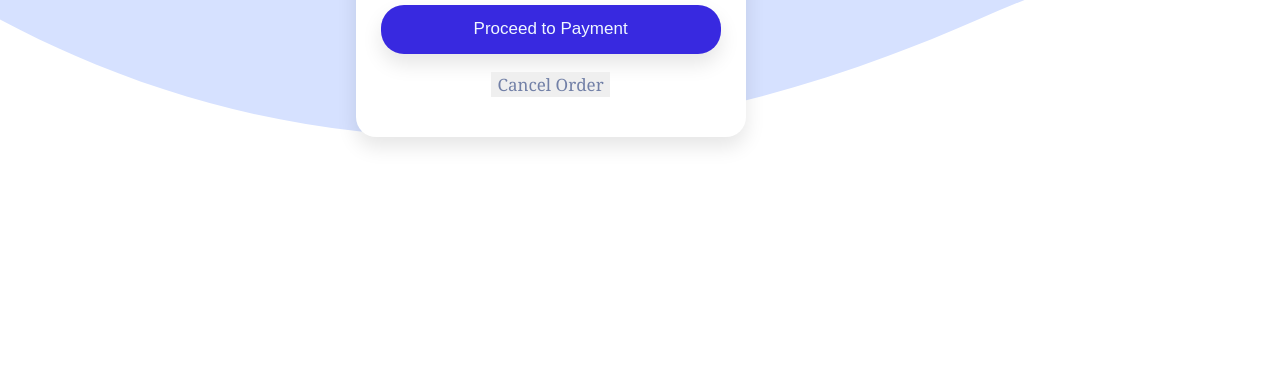
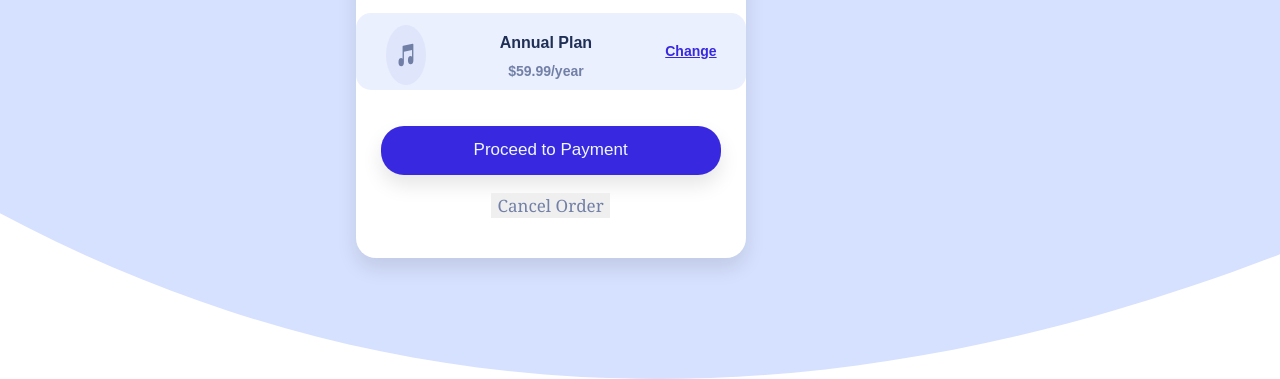
Before and after one commit to roxy1102/Composant-r-capitulatif-de-commande, a plain HTML site: page index.html in a window 1280 px wide. Shown: the part 453-832 px from the top of the page. Before the commit the page ends 800 px from the top, so only its background shows below. Drawn offline with Linux system fonts and the light colour scheme.

Commit message:
Update Style.css

```diff
--- a/Style.css
+++ b/Style.css
@@ -2,8 +2,8 @@ body {
     background-image: url(pattern-background-desktop.svg);
     background-repeat: no-repeat;
     background-size: cover;
-
-    margin: 0;
+    height: 99vh;
+    margin: 20px;
     display: flex;
     justify-content: center;
     align-items: center;
```
